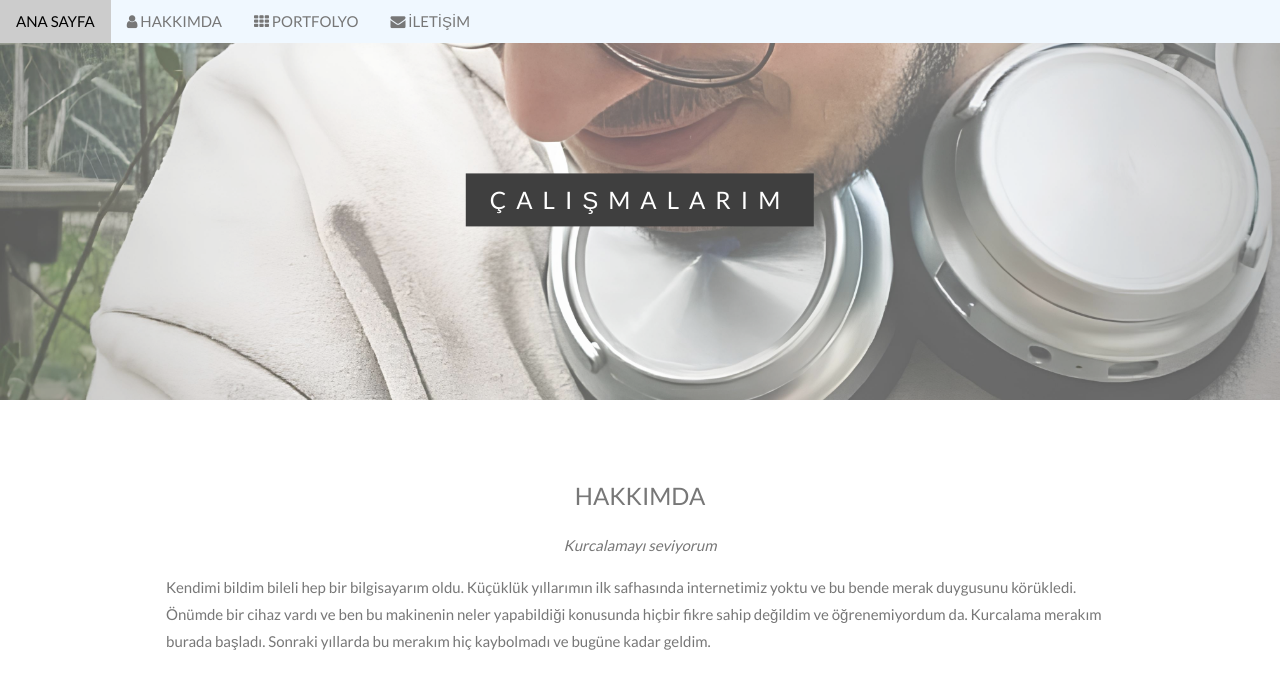
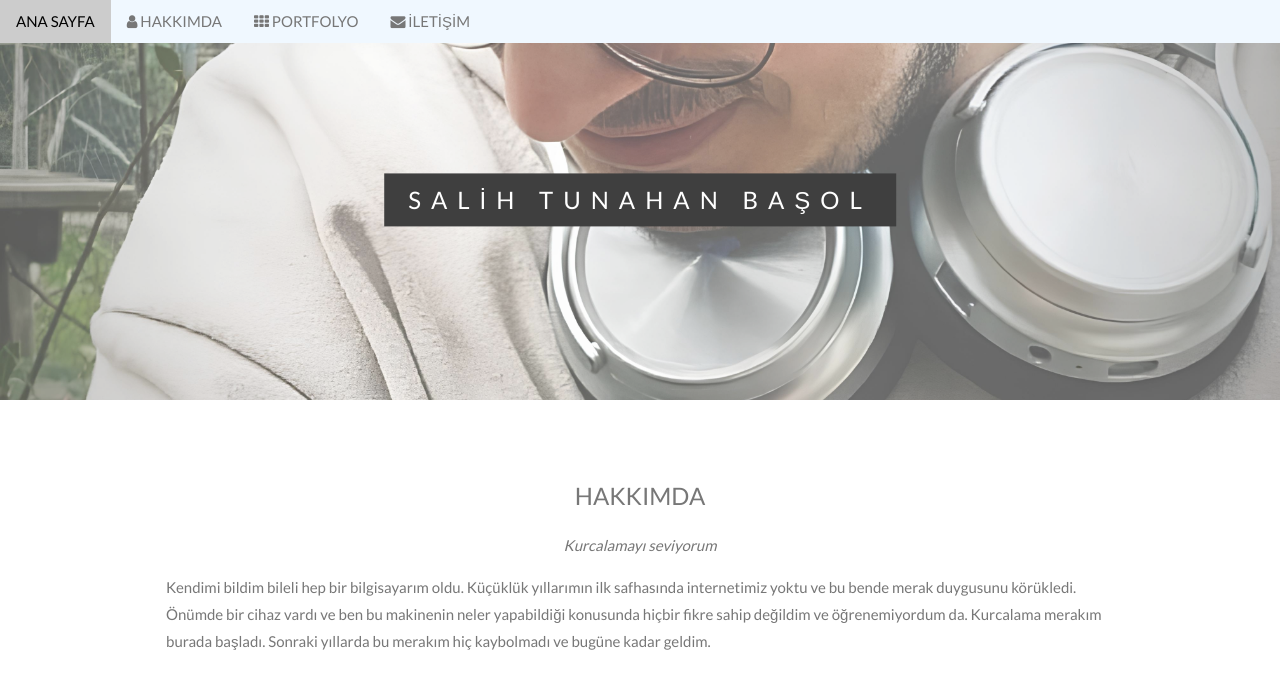
Before and after one commit to S4llytherin/webtasarimiodev, a plain HTML site: page index.html in a window 1280 px wide. Shown: the top 694 px of the page. Drawn offline with nearby package versions, Linux system fonts and the light colour scheme.

Commit message:
Add files via upload

```diff
--- a/index.html
+++ b/index.html
@@ -108,7 +108,7 @@
     <div class="bgimg-1 w3-display-container w3-opacity-min" id="home">
         <div class="w3-display-middle" style="white-space:nowrap;">
             <span class="w3-center w3-padding-large w3-black w3-xlarge w3-wide w3-animate-opacity"> <span
-                    class="w3-hide-small">ÇALIŞMALARIM</span> </span>
+                    class="w3-hide-small">SALİH TUNAHAN BAŞOL</span> </span>
         </div>
     </div>
 
```
